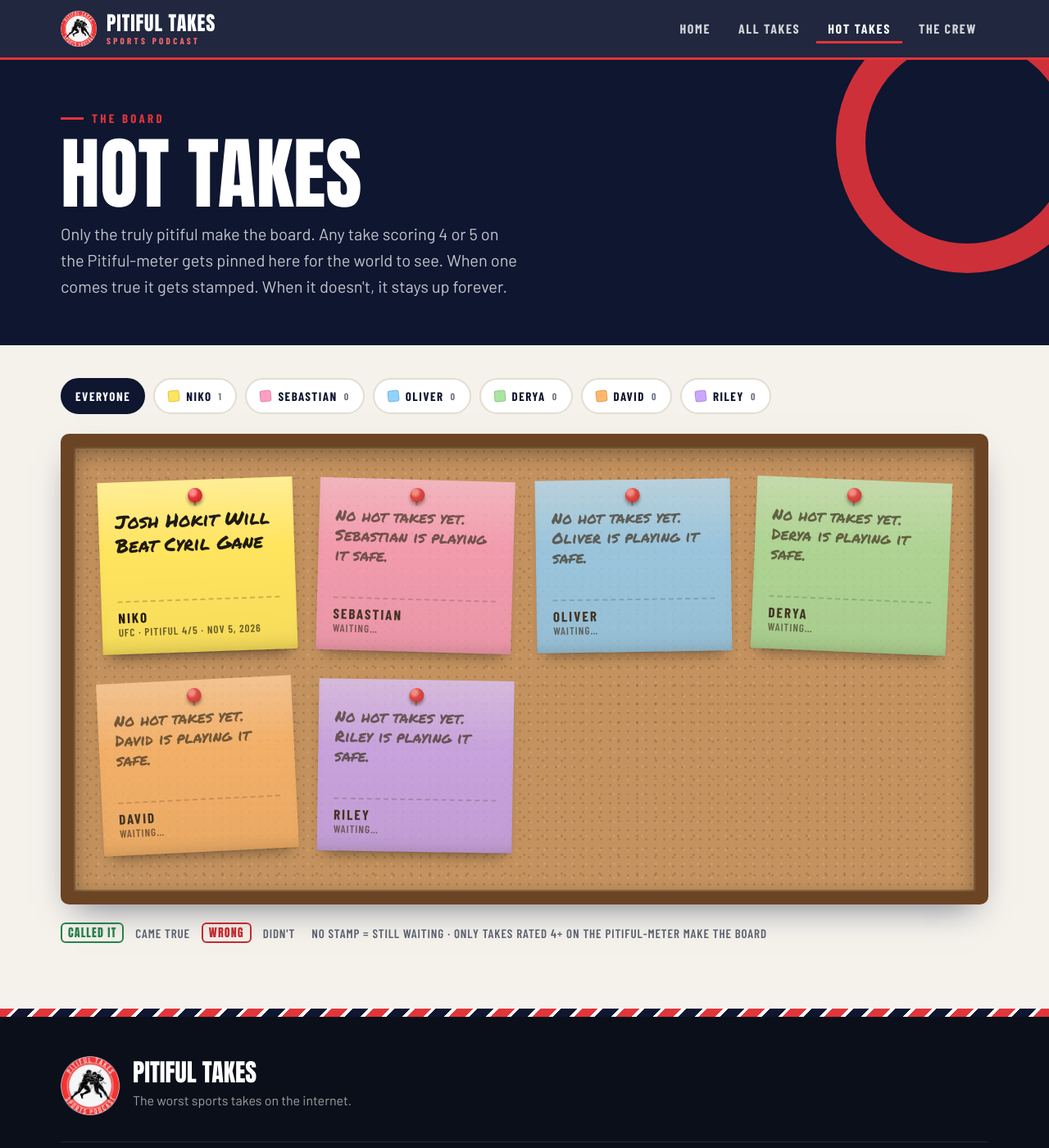
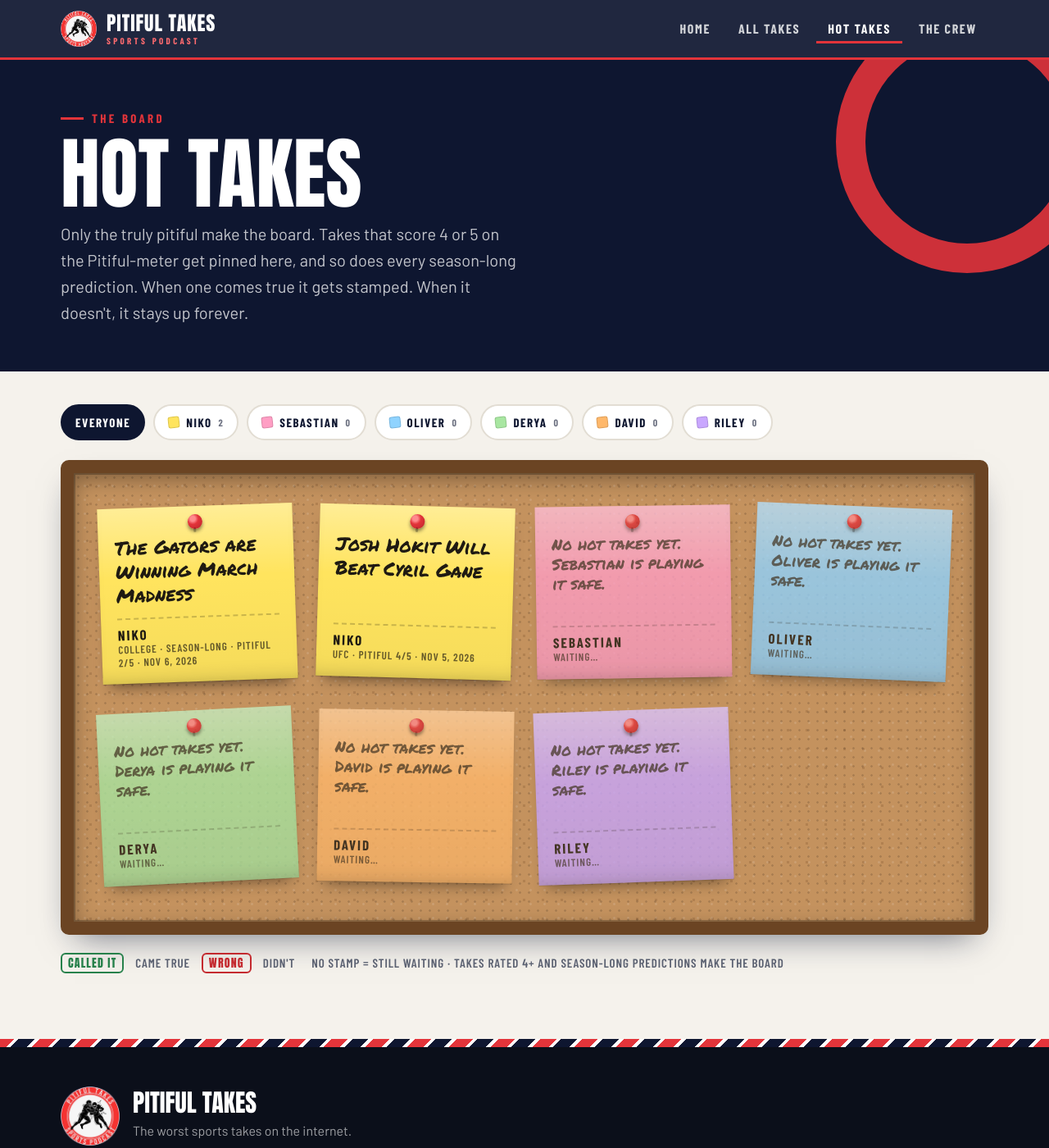
Before and after one commit to nikigogonis2009/pitifultakespod, a Jekyll site: the page built from hot-takes.html, in a window 1280 px wide and 1400 px high. Shown: the whole window at 82% size. Built offline with Jekyll 4.4.1, drawn with Linux system fonts in a browser that asks for light colours; some web fonts are replaced.

Commit message:
Season-long predictions make the Hot Takes board at any score
Adds a season-long checkbox to the post editor and marks the Gators post.

Co-Authored-By: Claude Opus 5.5 <noreply@anthropic.com>
Claude-Session: https://claude.ai/code/session_017t8wW6UK9gu7zmS2k2VJLV

```diff
--- /dev/null
+++ b/_includes/hot-posts.html
@@ -0,0 +1,8 @@
+{% comment %}
+  Sets `hot_posts`: posts that belong on the Hot Takes board.
+  A post qualifies if it scores 4+ on the Pitiful-meter, or if it's marked
+  as a season-long prediction (any score). Newest first.
+{% endcomment %}
+{% assign hot_high = site.posts | where_exp: "p", "p.pitiful > 3" %}
+{% assign hot_season = site.posts | where: "season_long", true | where_exp: "p", "p.pitiful < 4" %}
+{% assign hot_posts = hot_high | concat: hot_season | sort: "date" | reverse %}
--- a/_wrapped/2026.html
+++ b/_wrapped/2026.html
@@ -38,7 +38,7 @@ date: 2026-11-30 00:00:00 -0500
 {% endif %}{% endfor %}
 
 {% assign total_notes = 0 %}{% assign total_called = 0 %}{% assign total_wrong = 0 %}
-{% assign hot_posts = site.posts | where_exp: "p", "p.pitiful > 3" %}{% for n in hot_posts %}{% assign ny = n.date | date: "%Y" %}{% if ny == y %}
+{% include hot-posts.html %}{% for n in hot_posts %}{% assign ny = n.date | date: "%Y" %}{% if ny == y %}
   {% assign total_notes = total_notes | plus: 1 %}
   {% if n.verdict == "called-it" %}{% assign total_called = total_called | plus: 1 %}{% elsif n.verdict == "wrong" %}{% assign total_wrong = total_wrong | plus: 1 %}{% endif %}
 {% endif %}{% endfor %}
@@ -53,7 +53,7 @@ date: 2026-11-30 00:00:00 -0500
   {% if n_posts > most_count %}{% assign most_count = n_posts %}{% assign most_host = c %}{% endif %}
   {% if n_posts > 0 %}{% assign avg = n_score | times: 1.0 | divided_by: n_posts %}{% if avg > pit_avg %}{% assign pit_avg = avg %}{% assign pit_host = c %}{% endif %}{% endif %}
   {% assign n_called = 0 %}
-  {% assign hot_posts = site.posts | where_exp: "p", "p.pitiful > 3" %}{% for n in hot_posts %}{% assign ny = n.date | date: "%Y" %}{% if ny == y and n.author == c.id and n.verdict == "called-it" %}{% assign n_called = n_called | plus: 1 %}{% endif %}{% endfor %}
+  {% include hot-posts.html %}{% for n in hot_posts %}{% assign ny = n.date | date: "%Y" %}{% if ny == y and n.author == c.id and n.verdict == "called-it" %}{% assign n_called = n_called | plus: 1 %}{% endif %}{% endfor %}
   {% if n_called > prophet_count %}{% assign prophet_count = n_called %}{% assign prophet_host = c %}{% endif %}
 {% endfor %}
 
@@ -162,7 +162,7 @@ date: 2026-11-30 00:00:00 -0500
         {% for c in crew %}
           {% assign n_posts = 0 %}{% assign n_score = 0 %}{% assign n_called = 0 %}{% assign n_wrong = 0 %}
           {% for p in site.posts %}{% assign py = p.date | date: "%Y" %}{% if py == y and p.author == c.id %}{% assign n_posts = n_posts | plus: 1 %}{% assign n_score = n_score | plus: p.pitiful %}{% endif %}{% endfor %}
-          {% assign hot_posts = site.posts | where_exp: "p", "p.pitiful > 3" %}{% for n in hot_posts %}{% assign ny = n.date | date: "%Y" %}{% if ny == y and n.author == c.id %}{% if n.verdict == "called-it" %}{% assign n_called = n_called | plus: 1 %}{% elsif n.verdict == "wrong" %}{% assign n_wrong = n_wrong | plus: 1 %}{% endif %}{% endif %}{% endfor %}
+          {% include hot-posts.html %}{% for n in hot_posts %}{% assign ny = n.date | date: "%Y" %}{% if ny == y and n.author == c.id %}{% if n.verdict == "called-it" %}{% assign n_called = n_called | plus: 1 %}{% elsif n.verdict == "wrong" %}{% assign n_wrong = n_wrong | plus: 1 %}{% endif %}{% endif %}{% endfor %}
           <tr>
             <th scope="row"><span class="wr-num">#{{ c.number }}</span> {{ c.name }}</th>
             <td>{{ n_posts }}</td>
--- a/hot-takes.html
+++ b/hot-takes.html
@@ -2,11 +2,11 @@
 layout: page
 title: Hot Takes
 kicker: The board
-lede: Only the truly pitiful make the board. Any take scoring 4 or 5 on the Pitiful-meter gets pinned here for the world to see. When one comes true it gets stamped. When it doesn't, it stays up forever.
+lede: Only the truly pitiful make the board. Takes that score 4 or 5 on the Pitiful-meter get pinned here, and so does every season-long prediction. When one comes true it gets stamped. When it doesn't, it stays up forever.
 permalink: /hot-takes/
 ---
 {% assign crew = site.data.crew | sort: "number" %}
-{% assign notes = site.posts | where_exp: "p", "p.pitiful > 3" %}
+{% include hot-posts.html %}{% assign notes = hot_posts %}
 
 <div class="board-legend" role="group" aria-label="Show takes from">
   <button class="legend-chip is-active" data-board-filter="all" aria-pressed="true">Everyone</button>
@@ -26,7 +26,7 @@ permalink: /hot-takes/
       <a class="note-link" href="{{ n.url | relative_url }}"><p class="note-take">{{ n.take | default: n.title }}</p></a>
       <footer class="note-foot">
         <span class="note-host">{% if c %}{{ c.name | split: " " | first }}{% else %}The Crew{% endif %}</span>
-        <span class="note-meta">{{ s.label }} · Pitiful {{ n.pitiful }}/5 · <time datetime="{{ n.date | date_to_xmlschema }}">{{ n.date | date: "%b %-d, %Y" }}</time></span>
+        <span class="note-meta">{{ s.label }}{% if n.season_long %} · Season-long{% endif %} · Pitiful {{ n.pitiful }}/5 · <time datetime="{{ n.date | date_to_xmlschema }}">{{ n.date | date: "%b %-d, %Y" }}</time></span>
       </footer>
       {% if n.verdict == "called-it" %}<span class="stamp stamp-called">Called it</span>{% elsif n.verdict == "wrong" %}<span class="stamp stamp-wrong">Wrong</span>{% endif %}
     </article>
@@ -48,5 +48,5 @@ permalink: /hot-takes/
 <div class="board-key">
   <span class="stamp stamp-called stamp-inline">Called it</span> came true
   <span class="stamp stamp-wrong stamp-inline">Wrong</span> didn't
-  <span class="board-key-plain">No stamp = still waiting · Only takes rated 4+ on the Pitiful-meter make the board</span>
+  <span class="board-key-plain">No stamp = still waiting · Takes rated 4+ and season-long predictions make the board</span>
 </div>
```
Also changed, not shown: _posts/2026-11-05-numbers-dont-lie-the-gators-are-winning-the-2027-cbb-national-championship.md (+1 -0 lines), .pages.yml.
